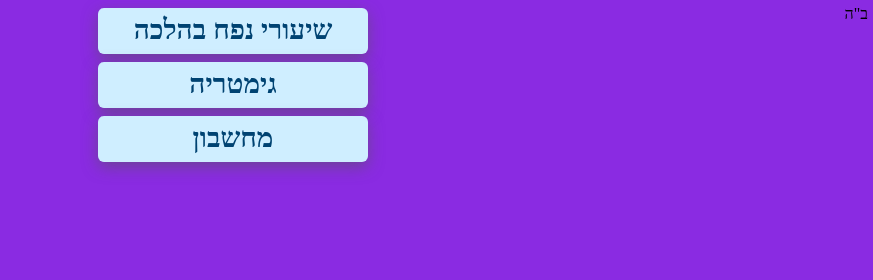
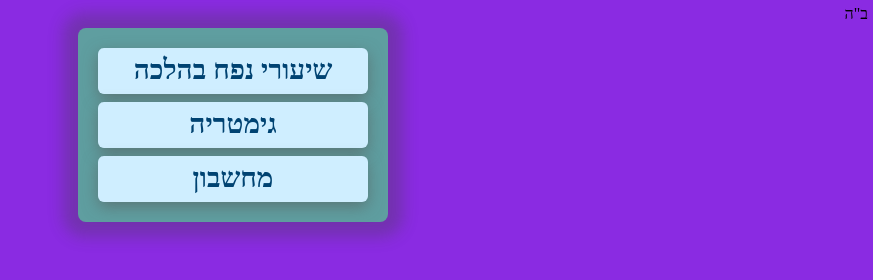
Before and after one commit to yisraelevine/yylev, a plain HTML site: page index.html in a window 1280 px wide. Shown: the whole page, without its empty margins (407-1280 px from the left). Drawn offline with Linux system fonts and the light colour scheme.

Commit message:
Update style.css

```diff
--- a/style.css
+++ b/style.css
@@ -7,6 +7,13 @@ body{
     display: flex;
     background-color: blueviolet;
     justify-content: center;
+}
+#container {
+    box-shadow: 0 0 15px 15px #4040404f;
+    background-color: cadetblue;
+    padding: 20px;
+    border-radius: 8px;
+    margin-top: 20px;
 }
 #container div {
     background-color: #cfeeff;
```
